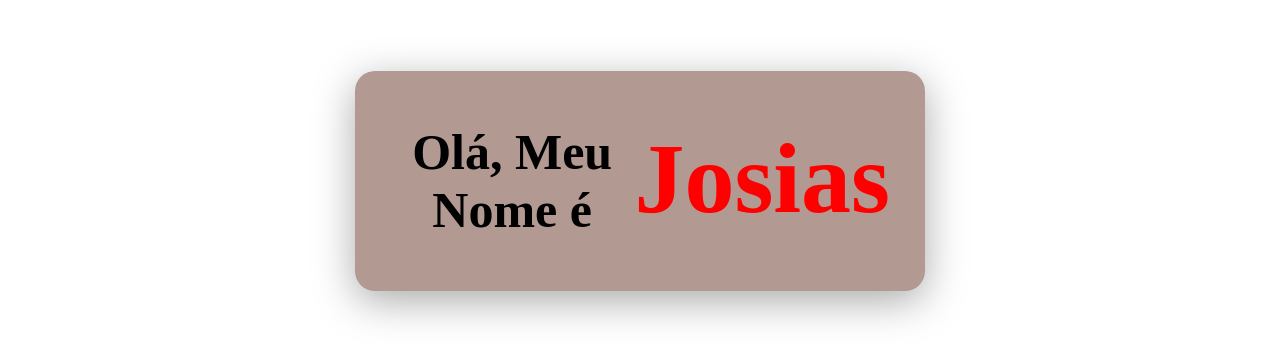
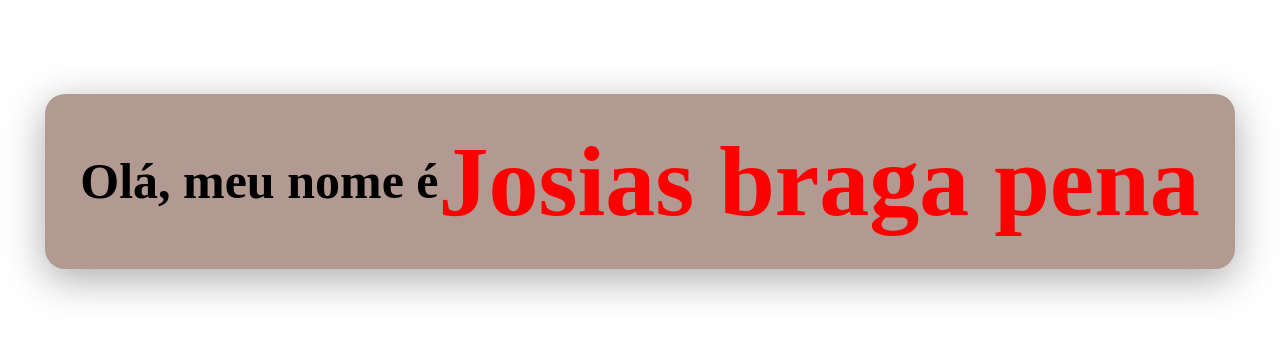
Before and after one commit to josiasbraga/lab-portas-abertas-matematica, a plain HTML site: page index.html in a window 1280 px wide. Shown: the part 219-580 px from the top of the page. Drawn offline with Linux system fonts and the light colour scheme.

Commit message:
elaboração de crescimento proporcional da impressão

```diff
--- a/index.html
+++ b/index.html
@@ -1,6 +1,7 @@
 <link rel="stylesheet" href="resultado.css">
 
-<h1 id="res">Olá, Meu Nome é <span id="resultado"></span></h1>
+<h1 id="res">Olá, meu nome é<span id="resultado"></span></h1>
 <script>
-    document.getElementById("resultado").innerHTML = "Josias";
+    document.getElementById("resultado").innerHTML = "Josias braga pena ";
 </script>
+<div class="firework"></div>
--- a/resultado.css
+++ b/resultado.css
@@ -1,7 +1,7 @@
 #resultado{
     animation: example 5s infinite;
     font-size: 100px;
-    height: 15vh;
+    height: fit-content;
 }
 @keyframes example {
     0%   {color: red;}
@@ -18,12 +18,12 @@
     bottom: 0;
     left: 0;
     right: 0;
-    width: 10em;
-    height: 20vh;
+    height: fit-content;
     display: flex;
     flex-direction: row;
     justify-content: center;
     align-items: center;
+    width: fit-content;
     padding: 30px 35px;
     background: #b29a92;
     border-radius: 20px;
```
